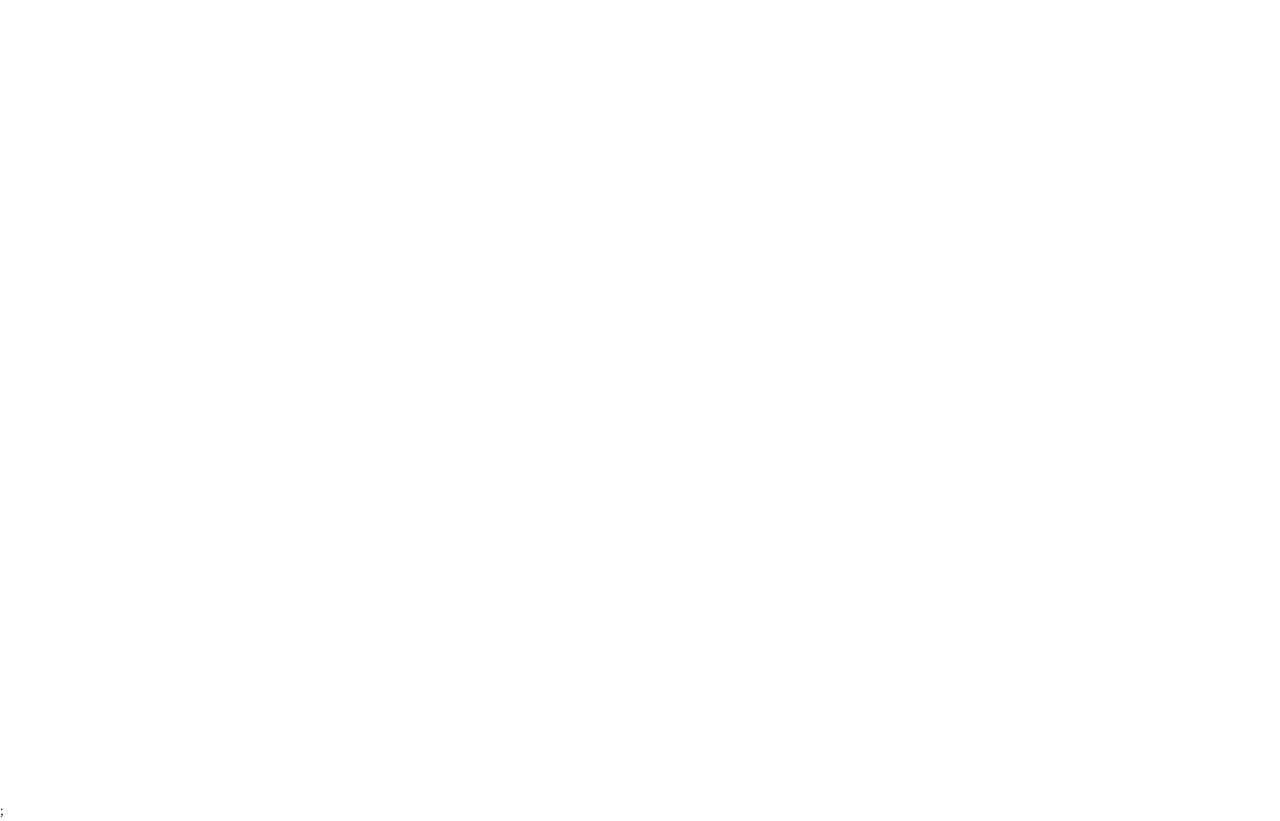
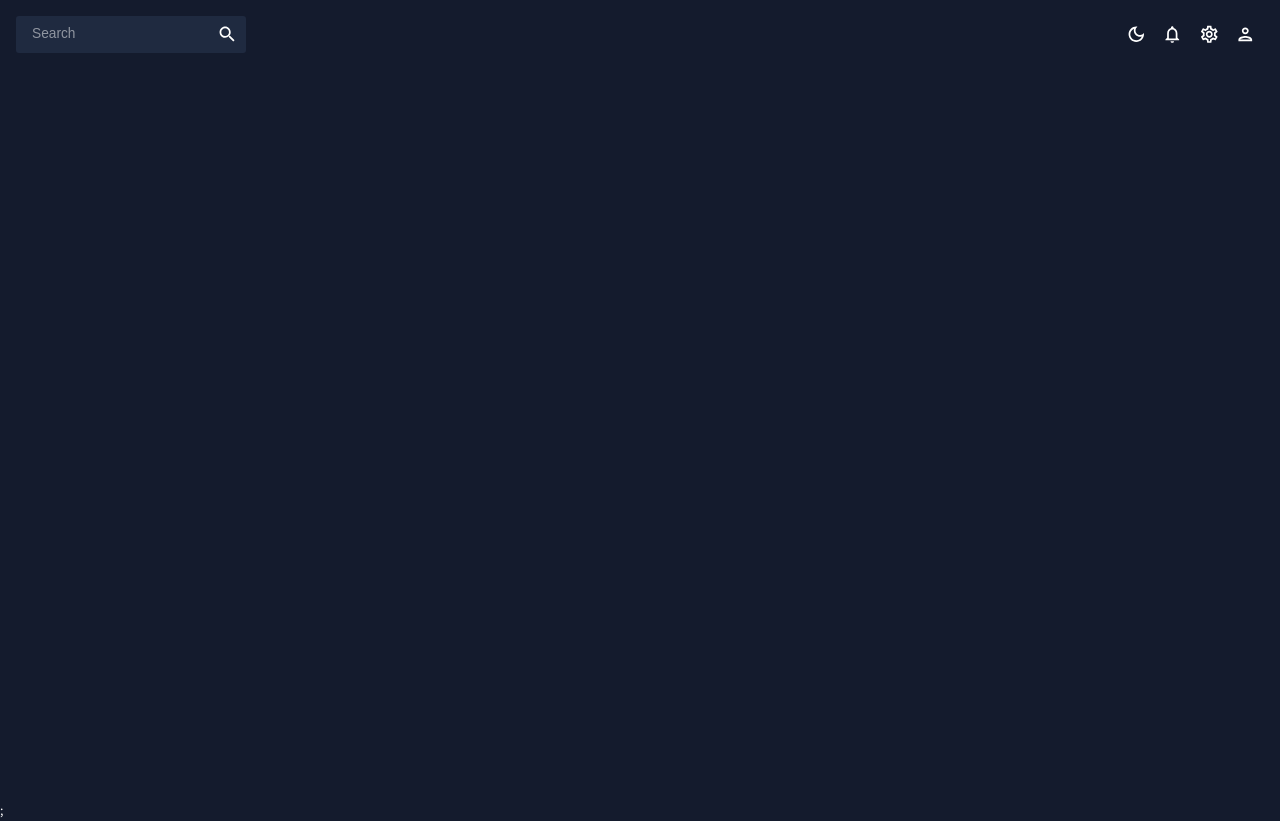
Before and after one commit to shivamdinde/react-project, a React (Create React App) app: page / in a window 1280 px wide. Built offline with nearby package versions, Linux system fonts and the light colour scheme.

Commit message:
Worked with Top NavBar

```diff
--- a/src/App.js
+++ b/src/App.js
@@ -1,5 +1,6 @@
 import { ColorModeContext, useMode } from "./theme";
 import { CssBaseline, ThemeProvider } from "@mui/material";
+import Topbar from "./scenes/global/Topbar";
 
 function App() {
   const [theme, colorMode] = useMode();
@@ -8,7 +9,9 @@
       <ThemeProvider theme={theme}>
         <CssBaseline />
         <div className="app">
-          <main className="content"></main>
+          <main className="content">
+            <Topbar />
+          </main>
         </div>
         ;
       </ThemeProvider>
--- a/src/scenes/global/Topbar.jsx
+++ b/src/scenes/global/Topbar.jsx
@@ -1,7 +1,54 @@
-import React from "react";
+import { Box, IconButton, useTheme } from "@mui/material";
+import { useContext } from "react";
+import { ColorModeContext, tokens } from "../../theme";
+import InputBase from "@mui/material/InputBase";
+import LightModeOutlinedIcon from "@mui/icons-material/LightModeOutlined";
+import DarkModeOutlinedIcon from "@mui/icons-material/DarkModeOutlined";
+import NotificationsOutlinedIcon from "@mui/icons-material/NotificationsOutlined";
+import SettingsOutlinedIcon from "@mui/icons-material/SettingsOutlined";
+import PersonOutlinedIcon from "@mui/icons-material/PersonOutlined";
+import SearchIcon from "@mui/icons-material/Search";
 
 const Topbar = () => {
-  return <div>Topbar</div>;
+  const theme = useTheme();
+  const colors = tokens(theme.palette.mode);
+  const colorMode = useContext(ColorModeContext);
+
+  return (
+    <Box display="flex" justifyContent="space-between" p={2}>
+      {/* SEARCH BAR */}
+      <Box
+        display="flex"
+        backgroundColor={colors.primary[400]}
+        borderRadius="3px"
+      >
+        <InputBase sx={{ ml: 2, flex: 1 }} placeholder="Search" />
+        <IconButton type="button" sx={{ p: 1 }}>
+          <SearchIcon />
+        </IconButton>
+      </Box>
+
+      {/* ICONS */}
+      <Box display="flex">
+        <IconButton onClick={colorMode.toggleColorMode}>
+          {theme.palette.mode === "dark" ? (
+            <DarkModeOutlinedIcon />
+          ) : (
+            <LightModeOutlinedIcon />
+          )}
+        </IconButton>
+        <IconButton>
+          <NotificationsOutlinedIcon />
+        </IconButton>
+        <IconButton>
+          <SettingsOutlinedIcon />
+        </IconButton>
+        <IconButton>
+          <PersonOutlinedIcon />
+        </IconButton>
+      </Box>
+    </Box>
+  );
 };
 
 export default Topbar;
--- a/src/theme.js
+++ b/src/theme.js
@@ -20,7 +20,7 @@
           100: "#d0d1d5",
           200: "#a1a4ab",
           300: "#727681",
-          400: "#434957",
+          400: "#1F2A40",
           500: "#141b2d",
           600: "#101624",
           700: "#0c101b",
@@ -79,7 +79,7 @@
           300: "#0c101b",
           400: "#f2f0f0",
           500: "#141b2d",
-          600: "#434957",
+          600: "#1F2A40",
           700: "#727681",
           800: "#a1a4ab",
           900: "#d0d1d5",
@@ -123,9 +123,8 @@
 //mui theme settings
 export const themeSettings = (mode) => {
   const colors = tokens(mode);
-
   return {
-    pallete: {
+    palette: {
       mode: mode,
       ...(mode === "dark"
         ? {
@@ -162,37 +161,37 @@
           }),
     },
     typography: {
-      fontFamily: ["Source Sans 3", "sans-serif"].join(","),
+      fontFamily: ["Source Sans Pro", "sans-serif"].join(","),
       fontSize: 12,
       h1: {
-        fontFamily: ["Source Sans 3", "sans-serif"].join(","),
+        fontFamily: ["Source Sans Pro", "sans-serif"].join(","),
         fontSize: 40,
       },
       h2: {
-        fontFamily: ["Source Sans 3", "sans-serif"].join(","),
+        fontFamily: ["Source Sans Pro", "sans-serif"].join(","),
         fontSize: 32,
       },
       h3: {
-        fontFamily: ["Source Sans 3", "sans-serif"].join(","),
+        fontFamily: ["Source Sans Pro", "sans-serif"].join(","),
         fontSize: 24,
       },
       h4: {
-        fontFamily: ["Source Sans 3", "sans-serif"].join(","),
+        fontFamily: ["Source Sans Pro", "sans-serif"].join(","),
         fontSize: 20,
       },
       h5: {
-        fontFamily: ["Source Sans 3", "sans-serif"].join(","),
+        fontFamily: ["Source Sans Pro", "sans-serif"].join(","),
         fontSize: 16,
       },
       h6: {
-        fontFamily: ["Source Sans 3", "sans-serif"].join(","),
+        fontFamily: ["Source Sans Pro", "sans-serif"].join(","),
         fontSize: 14,
       },
     },
   };
 };
 
-//context for color mode
+// context for color mode
 export const ColorModeContext = createContext({
   toggleColorMode: () => {},
 });
```
